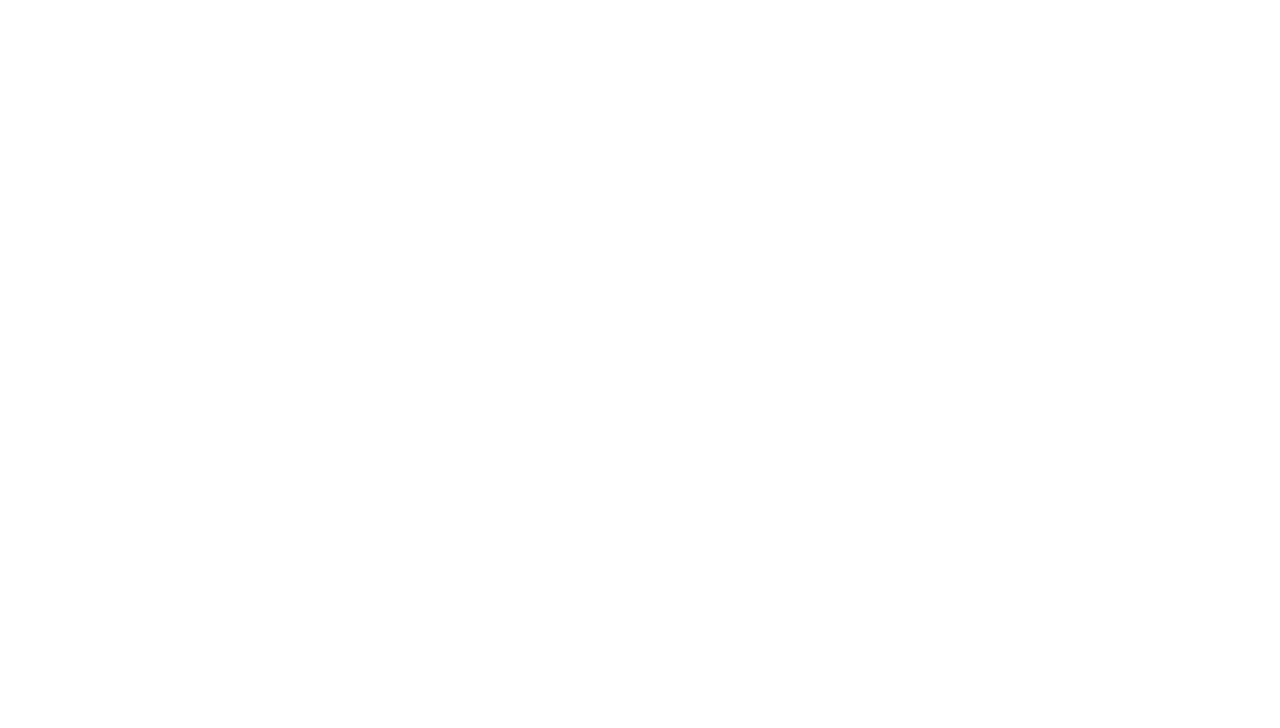
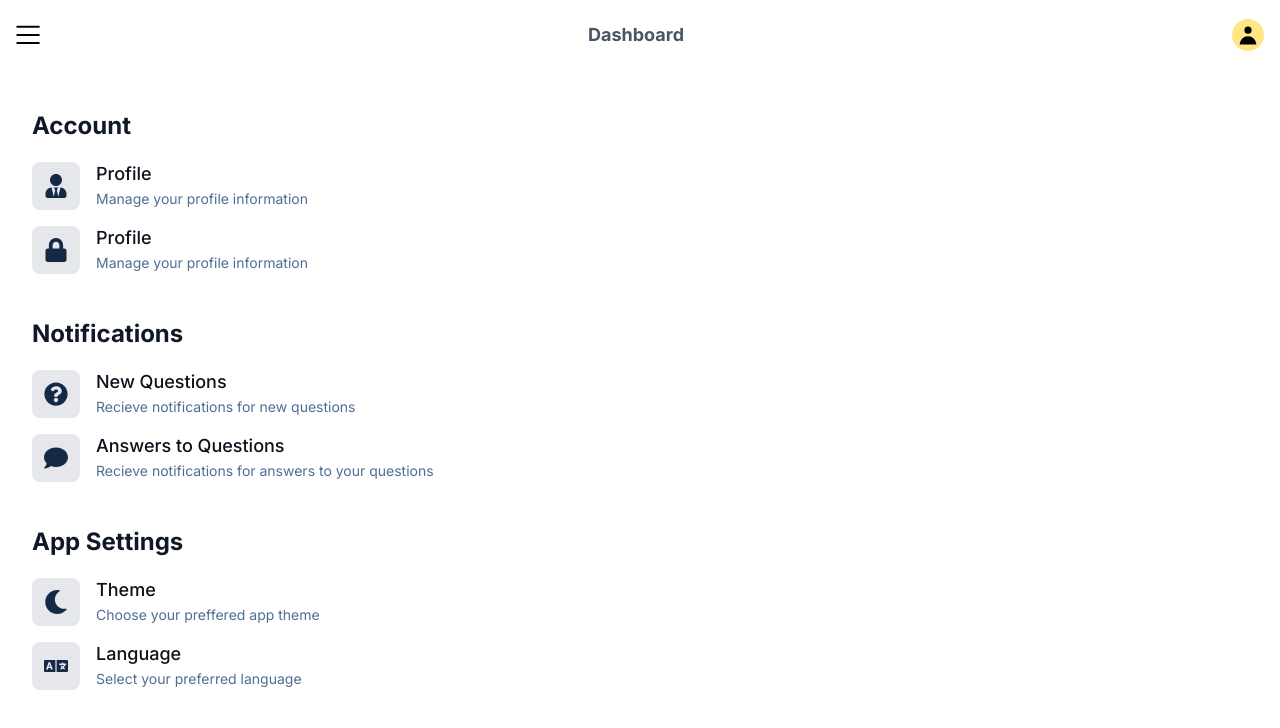
Before and after one commit to dub-ing/HiRabbi, a React (Vite) app: page /settings in a window 1280 px wide. Before the commit this address had no page. Shown: the top 728 px of the page. Built offline with nearby package versions, Linux system fonts and the light colour scheme.

Commit message:
added settings route, added settings screen

```diff
--- a/src/App.jsx
+++ b/src/App.jsx
@@ -6,6 +6,7 @@ import Profile from "./pages/Profile";
 import AppLayout from "./ui/AppLayout";
 import Login from "./pages/Login";
 import Signup from "./pages/Signup";
+import Settings from "./pages/Settings";
 
 function App() {
   return (
@@ -16,6 +17,7 @@ function App() {
           <Route path="dashboard" element={<Dashboard />} />
           <Route path="sermons" element={<Sermons />} />
           <Route path='profile' element={<Profile />} />
+          <Route path='settings' element={<Settings />} />
         </Route>
         <Route path="login" element={<Login />} />
         <Route path="signup" element={<Signup />} />
--- /dev/null
+++ b/src/features/account/AccountInfo.jsx
@@ -0,0 +1,46 @@
+import {
+  FaLock,
+  FaUserTie,
+} from "react-icons/fa";
+import Title from "../../ui/Title";
+function AccountInfo() {
+  return (
+    <div class="px-4 py-3">
+      <div class="py-3">
+        <Title color="gray-900" size="2xl" font="bold">
+          Account
+        </Title>
+      </div>
+      <div>
+        <div class="w-full flex items-center justify-start gap-4 py-2">
+          <div class="w-12 h-12 bg-gray-200 py-3 px-3 rounded-lg">
+            <FaUserTie size="1.5rem" color="#152946" />
+          </div>
+          <div>
+            <h3 class="text-lg text-[#0D121C] font-medium leading-6">
+              Profile
+            </h3>
+            <span class="text-sm text-[#4F6E94] font-normal">
+              Manage your profile information
+            </span>
+          </div>
+        </div>
+        <div class="w-full flex items-center justify-start gap-4 py-2">
+          <div class="w-12 h-12 bg-gray-200 py-3 px-3 rounded-lg">
+            <FaLock size="1.5rem" color="#152946" />
+          </div>
+          <div>
+            <h3 class="text-lg text-[#0D121C] font-medium leading-6">
+              Profile
+            </h3>
+            <span class="text-sm text-[#4F6E94] font-normal">
+              Manage your profile information
+            </span>
+          </div>
+        </div>
+      </div>
+    </div>
+  );
+}
+
+export default AccountInfo;
--- /dev/null
+++ b/src/features/notifications/NotificationInfo.jsx
@@ -0,0 +1,46 @@
+import {
+  FaComment,
+  FaQuestionCircle,
+} from "react-icons/fa";
+import Title from "../../ui/Title";
+function NotificationInfo() {
+  return (
+    <div class="px-4 py-3">
+      <div class="py-3">
+        <Title color="gray-900" size="2xl" font="bold">
+          Notifications
+        </Title>
+      </div>
+      <div>
+        <div class="w-full flex items-center justify-start gap-4 py-2">
+          <div class="w-12 h-12 bg-gray-200 py-3 px-3 rounded-lg">
+            <FaQuestionCircle size="1.5rem" color="#152946" />
+          </div>
+          <div>
+            <h3 class="text-lg text-[#0D121C] font-medium leading-6">
+              New Questions
+            </h3>
+            <span class="text-sm text-[#4F6E94] font-normal">
+              Recieve notifications for new questions
+            </span>
+          </div>
+        </div>
+        <div class="w-full flex items-center justify-start gap-4 py-2">
+          <div class="w-12 h-12 bg-gray-200 py-3 px-3 rounded-lg">
+            <FaComment size="1.5rem" color="#152946" />
+          </div>
+          <div>
+            <h3 class="text-lg text-[#0D121C] font-medium leading-6">
+              Answers to Questions
+            </h3>
+            <span class="text-sm text-[#4F6E94] font-normal">
+              Recieve notifications for answers to your questions
+            </span>
+          </div>
+        </div>
+      </div>
+    </div>
+  );
+}
+
+export default NotificationInfo;
--- /dev/null
+++ b/src/features/settings/SettingsInfo.jsx
@@ -0,0 +1,44 @@
+import {
+  FaLanguage,
+  FaMoon,
+} from "react-icons/fa";
+import Title from "../../ui/Title";
+function SettingsInfo() {
+  return (
+    <div class="px-4 py-3">
+      <div class="py-3">
+        <Title color="gray-900" size="2xl" font="bold">
+          App Settings
+        </Title>
+      </div>
+      <div>
+        <div class="w-full flex items-center justify-start gap-4 py-2">
+          <div class="w-12 h-12 bg-gray-200 py-3 px-3 rounded-lg">
+            <FaMoon size="1.5rem" color="#152946" />
+          </div>
+          <div>
+            <h3 class="text-lg text-[#0D121C] font-medium leading-6">Theme</h3>
+            <span class="text-sm text-[#4F6E94] font-normal">
+              Choose your preffered app theme
+            </span>
+          </div>
+        </div>
+        <div class="w-full flex items-center justify-start gap-4 py-2">
+          <div class="w-12 h-12 bg-gray-200 py-3 px-3 rounded-lg">
+            <FaLanguage size="1.5rem" color="#152946" />
+          </div>
+          <div>
+            <h3 class="text-lg text-[#0D121C] font-medium leading-6">
+              Language
+            </h3>
+            <span class="text-sm text-[#4F6E94] font-normal">
+              Select your preferred language
+            </span>
+          </div>
+        </div>
+      </div>
+    </div>
+  );
+}
+
+export default SettingsInfo;
--- /dev/null
+++ b/src/features/settings/SettingsLayout.jsx
@@ -0,0 +1,16 @@
+
+import AccountInfo from "../account/AccountInfo";
+import NotificationInfo from "../notifications/NotificationInfo";
+import SettingsInfo from "./SettingsInfo";
+
+function SettingsLayout() {
+    return (
+      <>
+        <AccountInfo />
+        <NotificationInfo />
+        <SettingsInfo />
+      </>
+    );
+}
+
+export default SettingsLayout
--- /dev/null
+++ b/src/pages/Settings.jsx
@@ -0,0 +1,9 @@
+import SettingsLayout from "../features/settings/SettingsLayout"
+
+function Settings() {
+    return (
+        <SettingsLayout />
+    )
+}
+
+export default Settings
```
